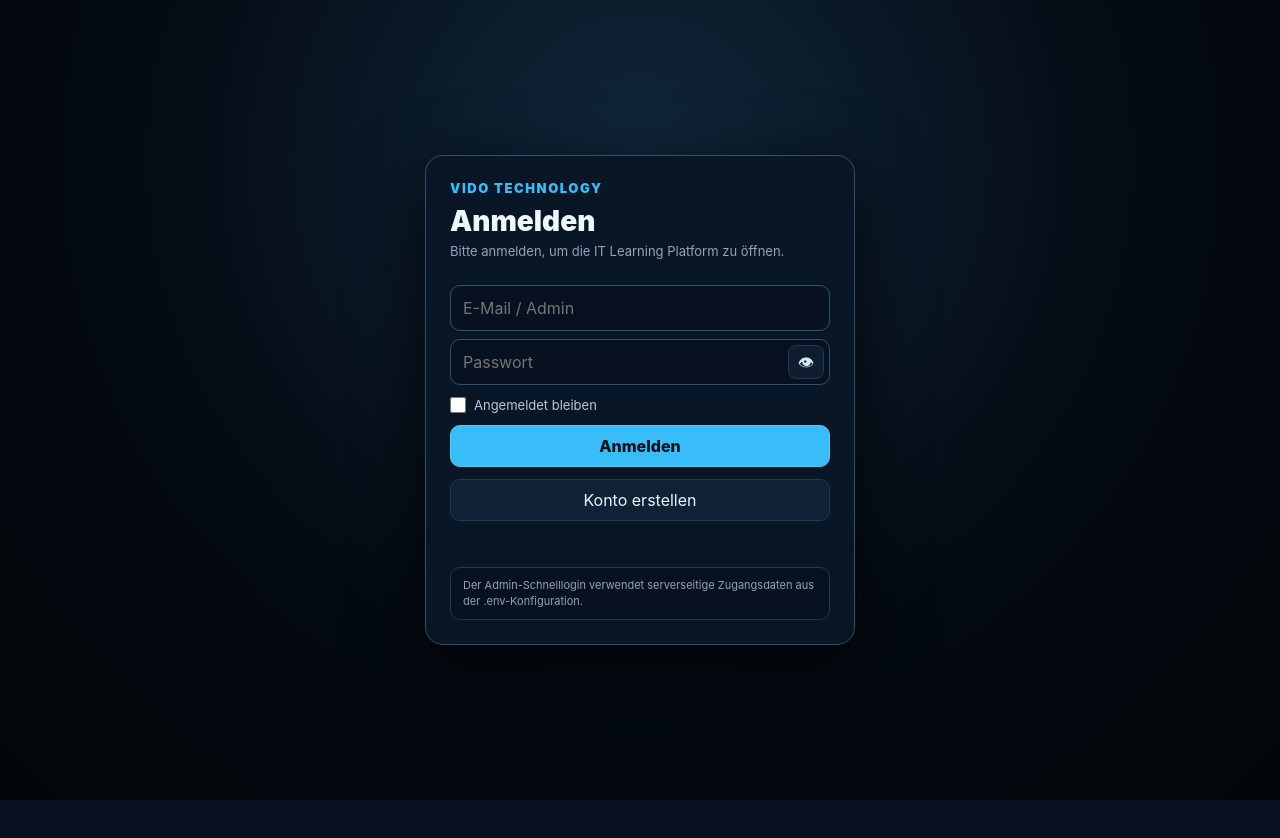
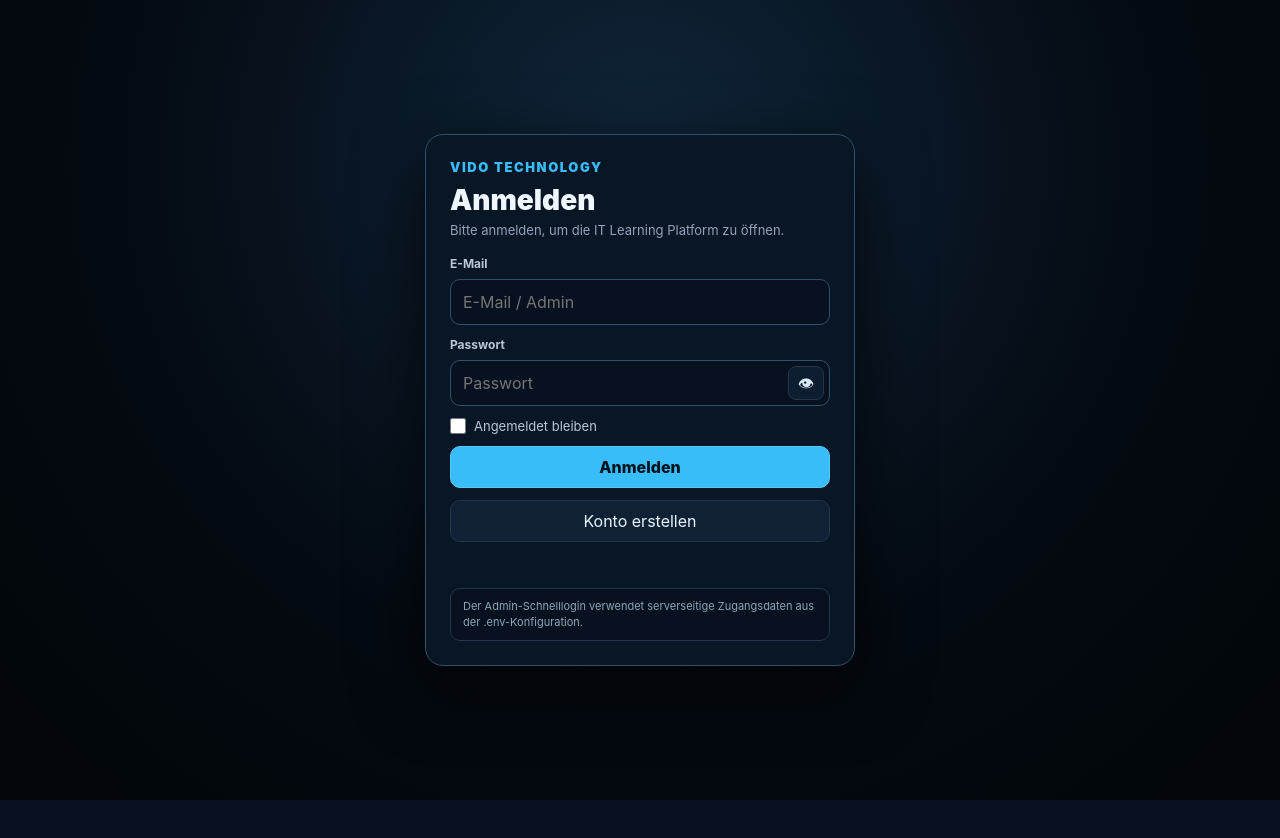
Before and after one commit to waelvido-cyber/Vido-ipv4-Technology, a website: page index.html in a window 1280 px wide. Drawn offline with Linux system fonts and the light colour scheme; no server answers.

Commit message:
Add files via upload

```diff
--- a/index.html
+++ b/index.html
@@ -67,7 +67,7 @@ body{width:100%;min-width:0;margin:0;background:var(--bg);overflow-x:hidden;over
 
 /* V20 AUTH GATE — authentication is required before the app can be used. */
 .logoutBtn{display:none;white-space:nowrap;padding:8px 11px}.logoutBtn.visible{display:block}.authGate{position:fixed;inset:0;z-index:9999;display:flex;align-items:center;justify-content:center;padding:20px;background:radial-gradient(circle at 50% 20%,#10263b 0,#040a11 58%,#02060a 100%);}
-.authGate[hidden]{display:none}.authGateCard{width:min(430px,100%);background:#091625;border:1px solid #31506b;border-radius:18px;padding:24px;box-shadow:0 20px 70px #000b}.authGateBrand{font-size:13px;letter-spacing:.12em;text-transform:uppercase;color:var(--accent);font-weight:900}.authGateTitle{font-size:28px;font-weight:900;margin:8px 0 5px}.authGateSub{color:var(--muted);font-size:13px;margin-bottom:18px}.authGate input{width:100%;box-sizing:border-box;background:#07111f;color:#fff;border:1px solid #31506b;border-radius:10px;padding:12px;margin-top:8px}.authGate .actions{display:flex;gap:8px;margin-top:12px}.authGate .actions button{flex:1}.authGateMsg{min-height:20px;margin-top:12px;font-size:13px;color:#ffb4c0}.authGateHint{margin-top:14px;padding:10px 12px;border-radius:10px;background:#07111f;border:1px solid var(--line);color:#8fa5ba;font-size:11px;line-height:1.45}
+.authGate[hidden]{display:none}.authGateCard{width:min(430px,100%);background:#091625;border:1px solid #31506b;border-radius:18px;padding:24px;box-shadow:0 20px 70px #000b}.authGateBrand{font-size:13px;letter-spacing:.12em;text-transform:uppercase;color:var(--accent);font-weight:900}.authGateTitle{font-size:28px;font-weight:900;margin:8px 0 5px}.authGateSub{color:var(--muted);font-size:13px;margin-bottom:18px}.authGate input{width:100%;box-sizing:border-box;background:#07111f;color:#fff;border:1px solid #31506b;border-radius:10px;padding:12px;margin-top:8px}.authGate .actions{display:flex;gap:8px;margin-top:12px}.authGate .actions button{flex:1}.authGateMsg{min-height:20px;margin-top:12px;font-size:13px;color:#ffb4c0}.authGateHint{margin-top:14px;padding:10px 12px;border-radius:10px;background:#07111f;border:1px solid var(--line);color:#8fa5ba;font-size:11px;line-height:1.45}.authFieldLabel{display:block;margin-top:12px;color:#b9c8d8;font-size:12px;font-weight:700}.authGate form{margin:0}.authGate input:focus-visible,.authGate button:focus-visible{outline:2px solid var(--accent);outline-offset:2px}.authGate button[disabled]{opacity:.6;cursor:not-allowed}
 body.authLocked #app{visibility:hidden;pointer-events:none}
 </style>
 <link href="manifest.webmanifest" rel="manifest"/><meta content="black-translucent" name="apple-mobile-web-app-status-bar-style"/><!-- VIDO Analytics: privacy-friendly Plausible integration -->
@@ -90,16 +90,21 @@ window.vidoTrack = function(eventName, props) {
 </style>
 </head>
 <body class="authLocked"><div class="authGate" id="authGate">
-<div class="authGateCard">
+<div class="authGateCard" role="dialog" aria-labelledby="authGateTitle" aria-describedby="authGateSub">
 <div class="authGateBrand">VIDO Technology</div>
 <div class="authGateTitle" id="authGateTitle">Anmelden</div>
 <div class="authGateSub" id="authGateSub">Bitte anmelden, um die IT Learning Platform zu öffnen.</div>
-<input id="gateEmail" type="text" autocomplete="username" placeholder="E-Mail">
-<div class="vidoPasswordRow"><input id="gatePassword" type="password" autocomplete="current-password" placeholder="Passwort"><button type="button" class="vidoPasswordToggle" id="gatePasswordToggle" aria-label="Passwort anzeigen" title="Passwort anzeigen">👁</button></div>
-<div class="vidoPasswordRow" id="gatePasswordConfirmRow" hidden><input id="gatePasswordConfirm" type="password" autocomplete="new-password" placeholder="Passwort bestätigen"><button type="button" class="vidoPasswordToggle" id="gatePasswordConfirmToggle" aria-label="Passwort anzeigen" title="Passwort anzeigen">👁</button></div>
-<label class="vidoRemember"><input id="gateRemember" type="checkbox"><span id="gateRememberLabel">Angemeldet bleiben</span></label><div class="actions"><button class="primary" id="gateLogin">Anmelden</button><button class="secondary" id="gateAdmin" hidden>Admin Schnelllogin</button></div>
-<div class="actions"><button class="secondary" id="gateRegister">Konto erstellen</button></div>
-<div class="authGateMsg" id="gateMsg" aria-live="polite"></div>
+<form id="authForm" novalidate>
+<label class="authFieldLabel" for="gateEmail">E-Mail</label>
+<input id="gateEmail" name="username" type="text" inputmode="email" autocomplete="username" autocapitalize="none" spellcheck="false" required placeholder="E-Mail">
+<label class="authFieldLabel" for="gatePassword">Passwort</label>
+<div class="vidoPasswordRow"><input id="gatePassword" name="password" type="password" autocomplete="current-password" required placeholder="Passwort"><button type="button" class="vidoPasswordToggle" id="gatePasswordToggle" aria-label="Passwort anzeigen" title="Passwort anzeigen">👁</button></div>
+<div id="gatePasswordConfirmRow" hidden><label class="authFieldLabel" for="gatePasswordConfirm">Passwort bestätigen</label><div class="vidoPasswordRow"><input id="gatePasswordConfirm" name="password_confirmation" type="password" autocomplete="new-password" placeholder="Passwort bestätigen"><button type="button" class="vidoPasswordToggle" id="gatePasswordConfirmToggle" aria-label="Passwort anzeigen" title="Passwort anzeigen">👁</button></div></div>
+<label class="vidoRemember"><input id="gateRemember" type="checkbox"><span id="gateRememberLabel">Angemeldet bleiben</span></label>
+<div class="actions"><button class="primary" id="gateLogin" type="submit">Anmelden</button><button class="secondary" id="gateAdmin" type="button" hidden>Admin Schnelllogin</button></div>
+<div class="actions"><button class="secondary" id="gateRegister" type="button">Konto erstellen</button></div>
+</form>
+<div class="authGateMsg" id="gateMsg" role="status" aria-live="polite" aria-atomic="true"></div>
 <div class="authGateHint" id="gateHint">Der Admin-Schnelllogin verwendet serverseitige Zugangsdaten aus der .env-Konfiguration.</div>
 </div></div><div class="mobileOverlay" hidden="hidden" id="mobileOverlay"></div>
 <div class="app" id="app">
@@ -671,7 +676,7 @@ window.vidoCore={
   async function gateRegister(){const email=$('gateEmail').value.trim(),password=$('gatePassword').value,confirm=$('gatePasswordConfirm').value;if(!/^\S+@\S+\.\S+$/.test(email)||password.length<8||password!==confirm)return gateStatus(t('auth_register_failed'));gateStatus('');try{const r=await api('/auth/register',{method:'POST',body:JSON.stringify({email,password})});const d=await r.json();if(!r.ok)throw new Error(d.error||'register');engineState.token=d.token;engineState.role=d.user?.role||'user';engineState.email=d.user?.email||email;unlockApp(d.user);accountStatus(t('auth_register_success'));sync()}catch(e){gateStatus(e.message==='email already registered'?(getLang()==='ar'?'البريد الإلكتروني مستخدم مسبقًا.':getLang()==='en'?'Email is already registered.':'E-Mail ist bereits registriert.'):t('auth_register_failed'))}}
   function toggleAuthRegister(){authRegisterMode=!authRegisterMode;$('gatePasswordConfirmRow').hidden=!authRegisterMode;$('gatePasswordConfirm').hidden=!authRegisterMode;$('gateAdmin').hidden=authRegisterMode||(($('gateEmail')?.value||'').trim().toLowerCase()!=='admin');$('gateLogin').hidden=authRegisterMode;$('gateRegister').textContent=authRegisterMode?t('auth_back_login'):t('auth_register');if(authRegisterMode){$('authGateTitle').textContent=t('auth_register_mode');$('authGateSub').textContent=t('auth_register_mode')}else{applyAuthGateText()}gateStatus('')}
   function updateAdminTrigger(){const e=$('gateEmail'),b=$('gateAdmin');if(!b)return;const isAdmin=!authRegisterMode&&(e?.value||'').trim().toLowerCase()==='admin';b.hidden=!isAdmin} async function gateAdminLogin(){const password=$('gatePassword').value;if(!password)return gateStatus(t('auth_admin_failed'));gateStatus('');try{const r=await api('/auth/quick-admin',{method:'POST',body:JSON.stringify({username:'Admin',password})});const d=await r.json();if(!r.ok)throw new Error(d.error||'admin');engineState.token=d.token;engineState.role='owner';engineState.email=d.user?.email||'admin';unlockApp(d.user);accountStatus(getLang()==='ar'?'تم تسجيل دخول Admin.':getLang()==='en'?'Admin signed in.':'Admin angemeldet.');sync()}catch(e){gateStatus(t('auth_admin_failed'))}}
-  $('gateLogin')?.addEventListener('click',gateLogin);$('gateAdmin')?.addEventListener('click',gateAdminLogin);$('gateRegister')?.addEventListener('click',()=>authRegisterMode?gateRegister():toggleAuthRegister());$('logoutBtn')?.addEventListener('click',logout);$('gateEmail')?.addEventListener('input',updateAdminTrigger);$('gatePassword')?.addEventListener('keydown',e=>{if(e.key==='Enter')authRegisterMode?gateRegister():((e.preventDefault(),updateAdminTrigger(),(e.target.value&&($('gateEmail').value.trim().toLowerCase()==='admin'))?gateAdminLogin():gateLogin()))});$('gatePasswordConfirm')?.addEventListener('keydown',e=>{if(e.key==='Enter')gateRegister()});updateAdminTrigger();
+  $('authForm')?.addEventListener('submit',e=>{e.preventDefault();if(authRegisterMode)gateRegister();else gateLogin()});$('gateAdmin')?.addEventListener('click',gateAdminLogin);$('gateRegister')?.addEventListener('click',()=>authRegisterMode?gateRegister():toggleAuthRegister());$('logoutBtn')?.addEventListener('click',logout);$('gateEmail')?.addEventListener('input',updateAdminTrigger);$('gatePasswordConfirm')?.addEventListener('keydown',e=>{if(e.key==='Enter')gateRegister()});updateAdminTrigger();
   function accountStatus(msg){if($('accountStatus'))$('accountStatus').textContent=msg}
   async function register(){const email=$('accountEmail').value.trim(),password=$('accountPassword').value;if(!/^\S+@\S+\.\S+$/.test(email)||password.length<8)return accountStatus(getLang()==='ar'?'أدخل بريدًا صحيحًا وكلمة مرور من 8 أحرف على الأقل.':getLang()==='en'?'Enter a valid email and a password of at least 8 characters.':'Gültige E-Mail und Passwort mit mindestens 8 Zeichen eingeben.');try{const r=await api('/auth/register',{method:'POST',body:JSON.stringify({email,password})});const d=await r.json();if(!r.ok)return accountStatus(d.error||'Registration failed');engineState.token=d.token;engineState.role=d.user?.role||null;engineState.email=d.user?.email||email;persist();checkAdminAccess();accountStatus(getLang()==='ar'?'تم إنشاء الحساب وتسجيل الدخول.':getLang()==='en'?'Registered and signed in.':'Registriert und angemeldet.');await sync()}catch{accountStatus(getLang()==='ar'?'تعذر الاتصال بالخادم.':getLang()==='en'?'Could not connect to the backend.':'Verbindung zum Backend fehlgeschlagen.')}}
   async function login(){const email=$('accountEmail').value.trim(),password=$('accountPassword').value;if(!email||!password)return accountStatus(getLang()==='ar'?'أدخل البريد الإلكتروني وكلمة المرور.':getLang()==='en'?'Enter email and password.':'E-Mail und Passwort eingeben.');try{const r=await api('/auth/login',{method:'POST',body:JSON.stringify({email,password})});const d=await r.json();if(!r.ok)return accountStatus(d.error||'Login failed');engineState.token=d.token;engineState.role=d.user?.role||null;engineState.email=d.user?.email||email;persist();checkAdminAccess();accountStatus(getLang()==='ar'?'تم تسجيل الدخول.':getLang()==='en'?'Signed in.':'Angemeldet.');await sync()}catch{accountStatus(getLang()==='ar'?'تعذر الاتصال بالخادم.':getLang()==='en'?'Could not connect to the backend.':'Verbindung zum Backend fehlgeschlagen.')}}
@@ -838,7 +843,7 @@ window.vidoCore={
 <script id="vido-auth-ux-v32-script">
 (function(){
   'use strict';
-  const REMEMBER_KEY='vidoRememberedSessionV32';
+  const REMEMBER_KEY='vidoRememberedSessionV36';
   const get=(id)=>document.getElementById(id);
   const readJSON=(store,key)=>{try{return JSON.parse(store.getItem(key)||'null')}catch{return null}};
   const writeSession=(st)=>{try{sessionStorage.setItem('vidoEngineV2',JSON.stringify(st))}catch{}};
@@ -899,7 +904,7 @@ window.vidoCore={
     restoreRemembered();
   }
   if(document.readyState==='loading')document.addEventListener('DOMContentLoaded',boot,{once:true});else boot();
-  window.VIDO_AUTH_UX_V32={rememberKey:REMEMBER_KEY,clearRemembered};
+  window.VIDO_AUTH_UX_V36={rememberKey:REMEMBER_KEY,clearRemembered};
 })();
 </script>
 
--- a/service-worker.js
+++ b/service-worker.js
@@ -1,4 +1,4 @@
-const CACHE='vido-ui-20261004-foundation-v1-build-v35';
+const CACHE='vido-ui-20261004-foundation-v1-build-v36';
 const STATIC=['./','./index.html','./manifest.webmanifest'];
 self.addEventListener('install',event=>{event.waitUntil(caches.open(CACHE).then(c=>c.addAll(STATIC)));self.skipWaiting()});
 self.addEventListener('activate',event=>{event.waitUntil(caches.keys().then(keys=>Promise.all(keys.filter(k=>k!==CACHE).map(k=>caches.delete(k)))).then(()=>self.clients.claim()))});
```
Also changed, not shown: CHANGELOG_V36.txt (added).
